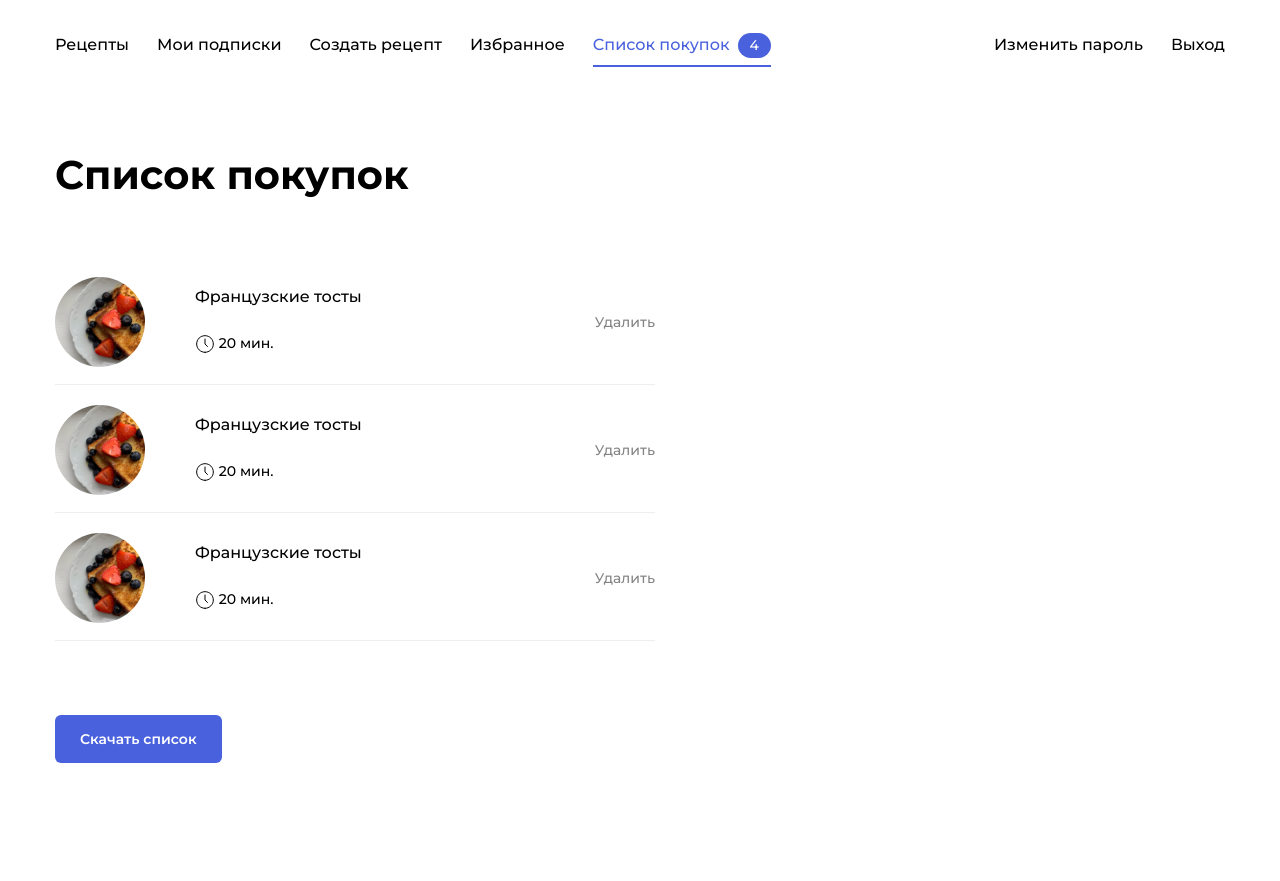
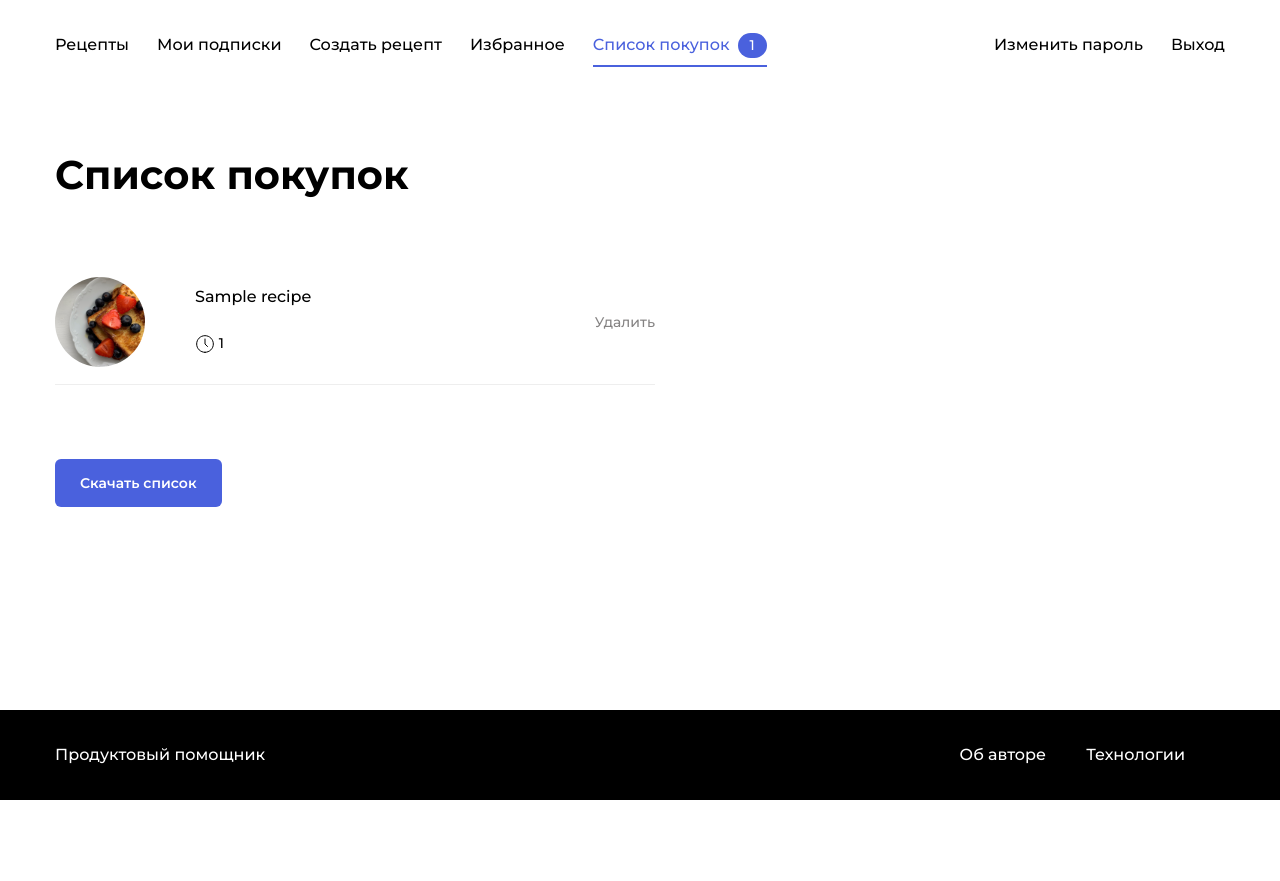
Before and after one commit to TheKosteich/foodgram-project, a Django app: page /recipes/shop_list/ in a window 1280 px wide. Shown: the top 881 px of the page. After the commit the page ends 800 px from the top, so only its background shows below. Run offline with Django 3.2, Linux system fonts and the light colour scheme; a user stored in the database is signed in; tables that the repository leaves empty hold one stand-in row (values such as "Sample post").

Commit message:
Temp commit Work with shop_list

```diff
--- a/recipes/models.py
+++ b/recipes/models.py
@@ -87,3 +87,23 @@ class UserPurchases(models.Model):
     ingredient = models.ForeignKey(Ingredient, on_delete=models.CASCADE,
                                    related_name='purchases')
     amount = models.IntegerField()
+
+    class Meta:
+        unique_together = ['user', 'ingredient']
+
+    def __str__(self):
+        return f'{self.user} - {self.ingredient}'
+
+
+class RecipesToShopping(models.Model):
+    user = models.ForeignKey(User, on_delete=models.CASCADE,
+                             related_name='recipes_to_shopping')
+    recipe = models.ForeignKey(Recipe, on_delete=models.CASCADE,
+                               related_name='users')
+    count = models.IntegerField()
+
+    class Meta:
+        unique_together = ['user', 'recipe']
+
+    def __str__(self):
+        return f'{self.user} - {self.recipe}'
--- a/recipes/templates/recipes/shop_list.html
+++ b/recipes/templates/recipes/shop_list.html
@@ -14,30 +14,20 @@
   </div>
   <div class="card-list card-list_column">
     <ul class="shopping-list">
-      <li class="shopping-list__item" data-id="111">
-        <div class="recipe recipe_reverse">
-          <img src={% static 'images/testCardImg.png' %} alt="какой-то текст" class="recipe__image recipe__image_big">
-          <h3 class="recipe__title">Французские тосты</h3>
-          <p class="recipe__text"><span class="icon-time"></span> 20 мин.</p>
-        </div>
-        <a href="#" class="shopping-list__button link">Удалить</a>
-      </li>
-      <li class="shopping-list__item" data-id="1112">
-        <div class="recipe recipe_reverse">
-          <img src={% static 'images/testCardImg.png' %} alt="какой-то текст" class="recipe__image recipe__image_big">
-          <h3 class="recipe__title">Французские тосты</h3>
-          <p class="recipe__text"><span class="icon-time"></span> 20 мин.</p>
-        </div>
-        <a href="#" class="shopping-list__button link">Удалить</a>
-      </li>
-      <li class="shopping-list__item" data-id="1113">
-        <div class="recipe recipe_reverse">
-          <img src={% static 'images/testCardImg.png' %} alt="какой-то текст" class="recipe__image recipe__image_big">
-          <h3 class="recipe__title">Французские тосты</h3>
-          <p class="recipe__text"><span class="icon-time"></span> 20 мин.</p>
-        </div>
-        <a href="#" class="shopping-list__button link">Удалить</a>
-      </li>
+
+      {% for item in shop_list %}
+        <li class="shopping-list__item" data-id={{ item.recipe.id }}>
+          <div class="recipe recipe_reverse">
+            <img src={% static 'images/testCardImg.png' %} alt={{ item.recipe.title }} class="recipe__image recipe__image_big">
+            <h3 class="recipe__title">{{ item.recipe.title }}</h3>
+            <p class="recipe__text"><span class="icon-time"></span> {{ item.recipe.cooking_time }}</p>
+          </div>
+          <a href={{ item.recipe.id }} class="shopping-list__button link">
+            Удалить
+          </a>
+        </li>
+      {% endfor %}
+
     </ul>
     <a href="#">
       <button class="button button_style_blue">Скачать список</button>
--- a/recipes/views.py
+++ b/recipes/views.py
@@ -1,8 +1,13 @@
 from django.core.paginator import Paginator
 from django.shortcuts import render
 from django.contrib.auth.decorators import login_required
+from django.shortcuts import get_list_or_404
 
-from recipes.models import Recipe, Follow
+from recipes.models import Recipe
+from recipes.models import Follow
+from recipes.models import Favorite
+from recipes.models import UserPurchases
+from recipes.models import RecipesToShopping
 
 
 def get_recipes(request):
@@ -25,11 +30,21 @@ def create_recipe(request):
 
 
 def get_shop_list(request):
-    return render(request, 'recipes/shop_list.html')
+    context = {
+        'shop_list': request.user.recipes_to_shopping.all()
+    }
+    return render(request, 'recipes/shop_list.html', context=context)
 
 
 def get_favorites(request):
-    return render(request, 'recipes/favorites.html')
+    favorites = request.user.favorites.all()
+    recipes = Recipe.objects.filter(
+        id__in=favorites.values_list('recipe', flat=True)
+    ).order_by('title')
+    context = {'paginator': Paginator(recipes, 9)}
+    page_number = request.GET.get('page')
+    context['page'] = context['paginator'].get_page(page_number)
+    return render(request, 'recipes/favorites.html', context=context)
 
 
 # service functions described below
--- a/templates/design/js/api/Api.js
+++ b/templates/design/js/api/Api.js
@@ -110,7 +110,7 @@ class Api {
         })
   }
     getIngredients  (text)  {
-        return fetch(`/ingredients?query=${text}`, {
+        return fetch(`/api/v1/ingredients?query=${text}`, {
             headers: {
                 'Content-Type': 'application/json'
             }
--- a/templates/header.html
+++ b/templates/header.html
@@ -22,7 +22,11 @@
         {% url 'shop_list' as url %}
         <li class="nav__item {% if request.path == url %}nav__item_active{% endif %}">
           <a href={{ url }} class="nav__link link">Список покупок</a>
-          <span class="badge badge_style_blue nav__badge" id="counter">4</span>
+          {% if user.recipes_to_shopping.count %}
+            <span class="badge badge_style_blue nav__badge" id="counter">
+              {{ user.recipes_to_shopping.count }}
+            </span>
+          {% endif %}
         </li>
       </ul>
       {% if user.is_authenticated %}
```
Also changed, not shown: recipes/admin.py (+17 -3 lines).
